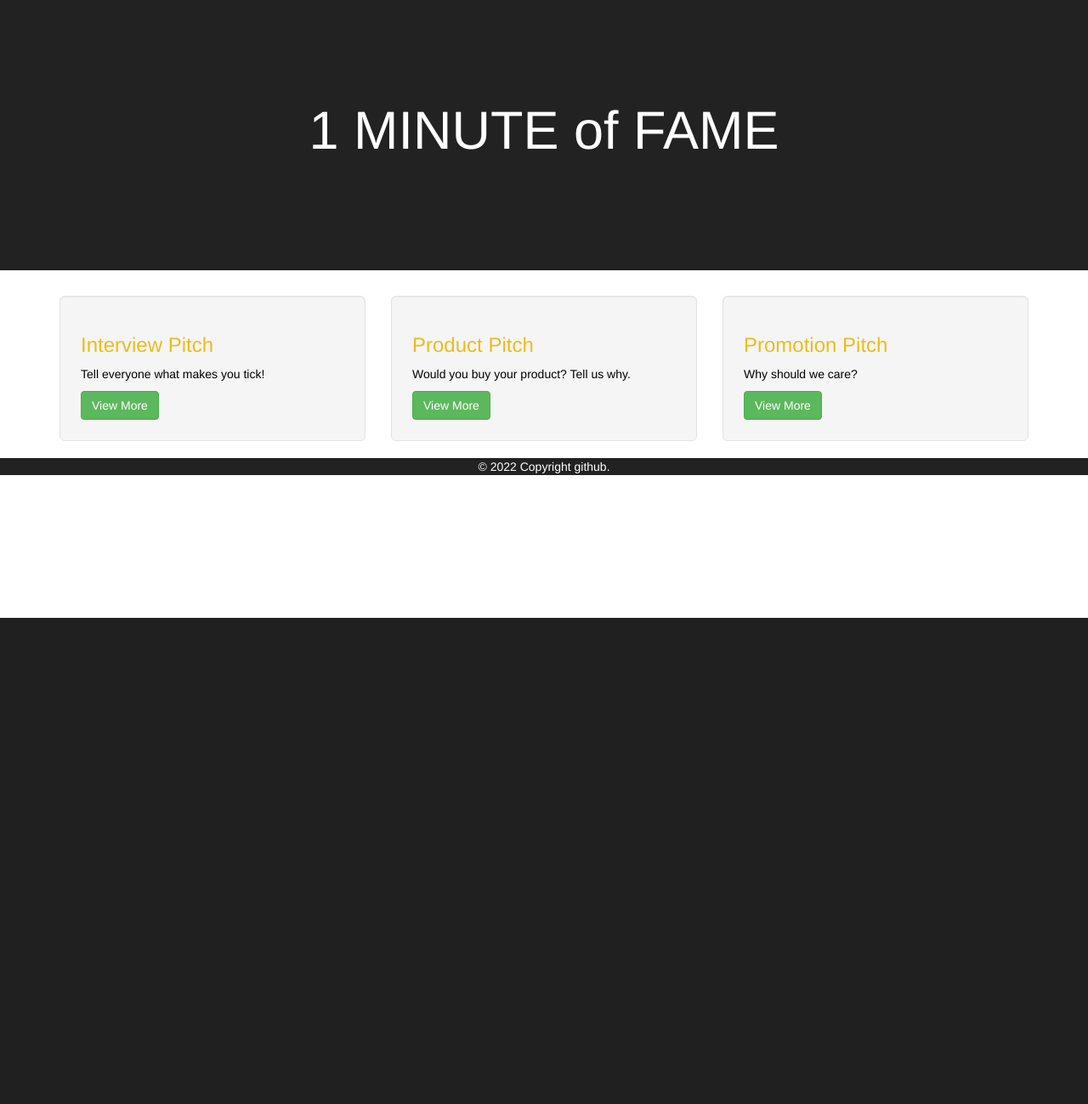
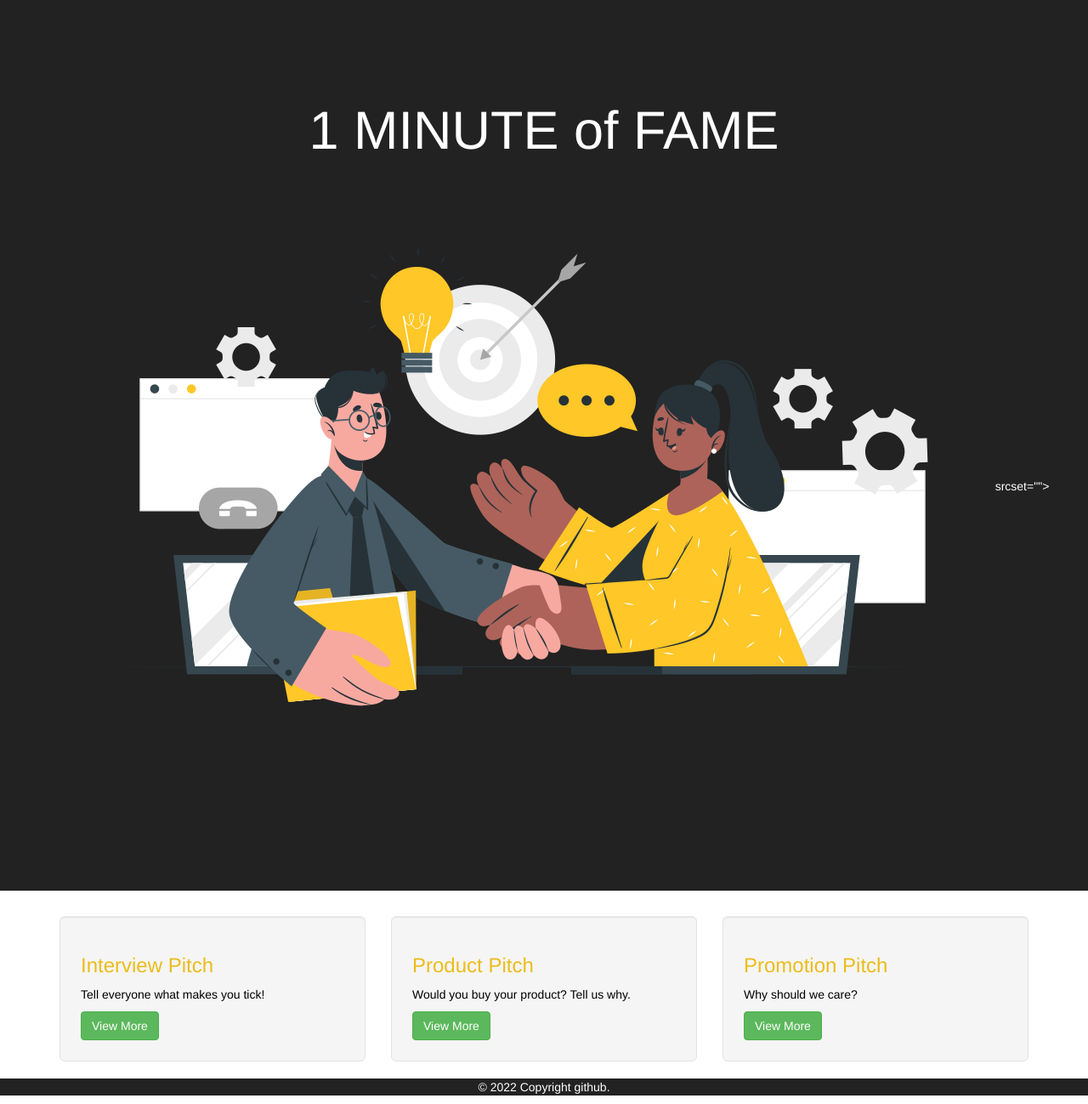
Before and after one commit to Apondi-Otieno/1minOfFame, a Python web app: template app/templates/index.html in a window 1280 px wide. Shown: the part 73-1372 px from the top of the page at 85% size. Before the commit the page ends 800 px from the top, so only its background shows below. Run offline with Jinja, Linux system fonts and the light colour scheme; the template is opened without the code that fills it, so the values that code supplies are empty; some libraries are stand-ins or nearby versions.

Commit message:
this will add home page file text and images

```diff
--- a/app/templates/index.html
+++ b/app/templates/index.html
@@ -4,7 +4,7 @@
 {%block content%}
 <div class="jumbotron text-center" style="background-color: rgb(34,34,34); color: #fff; padding: 100px 25px;">
   <h1>1 MINUTE of FAME</h1>
-  <img  src="" alt="" srcset="">
+  <img  src="/app/static/photos/home page.png" alt="hey!picture" />srcset="">
 
 </div>
 
```
Also changed, not shown: app/static/photos/forms.jpeg (added), app/static/photos/forms2.jpeg (added), app/static/photos/home page.png (added).
